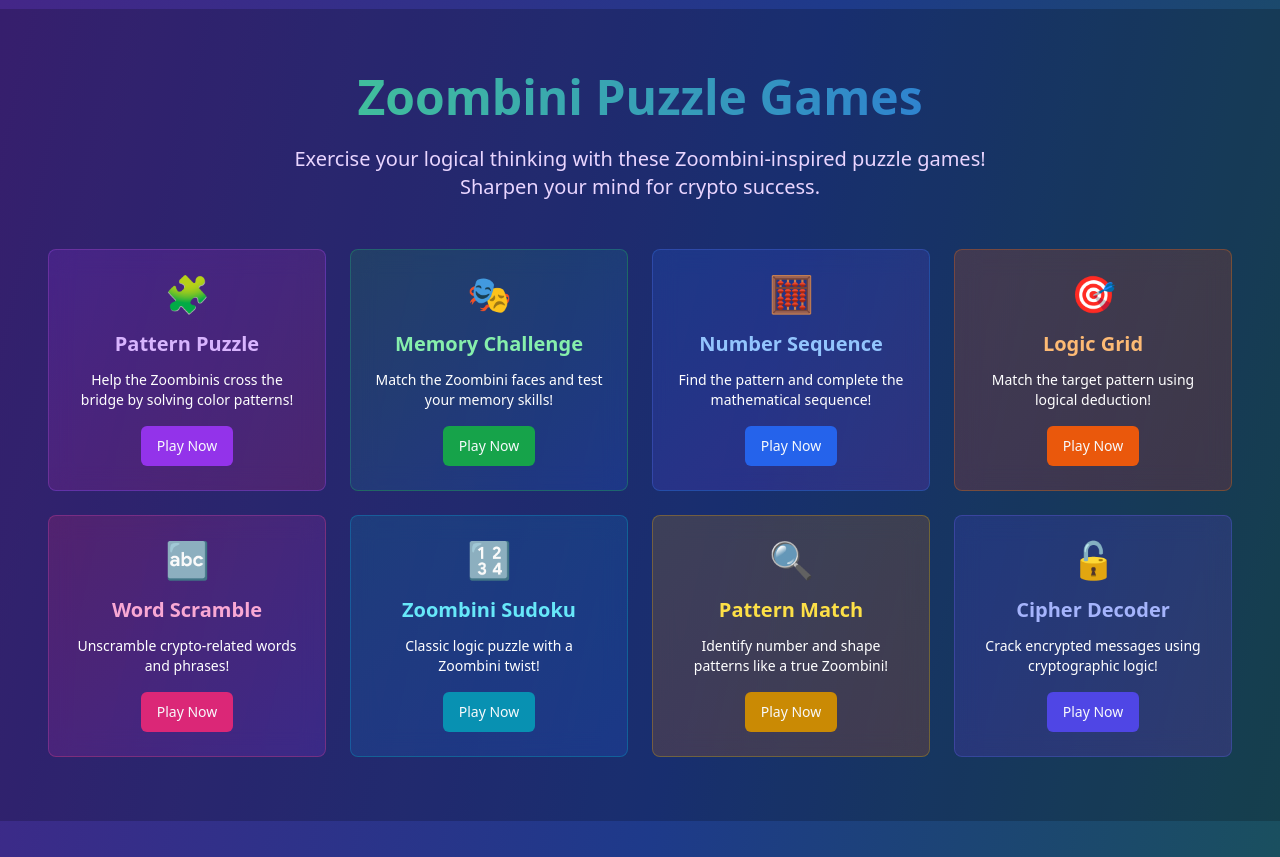
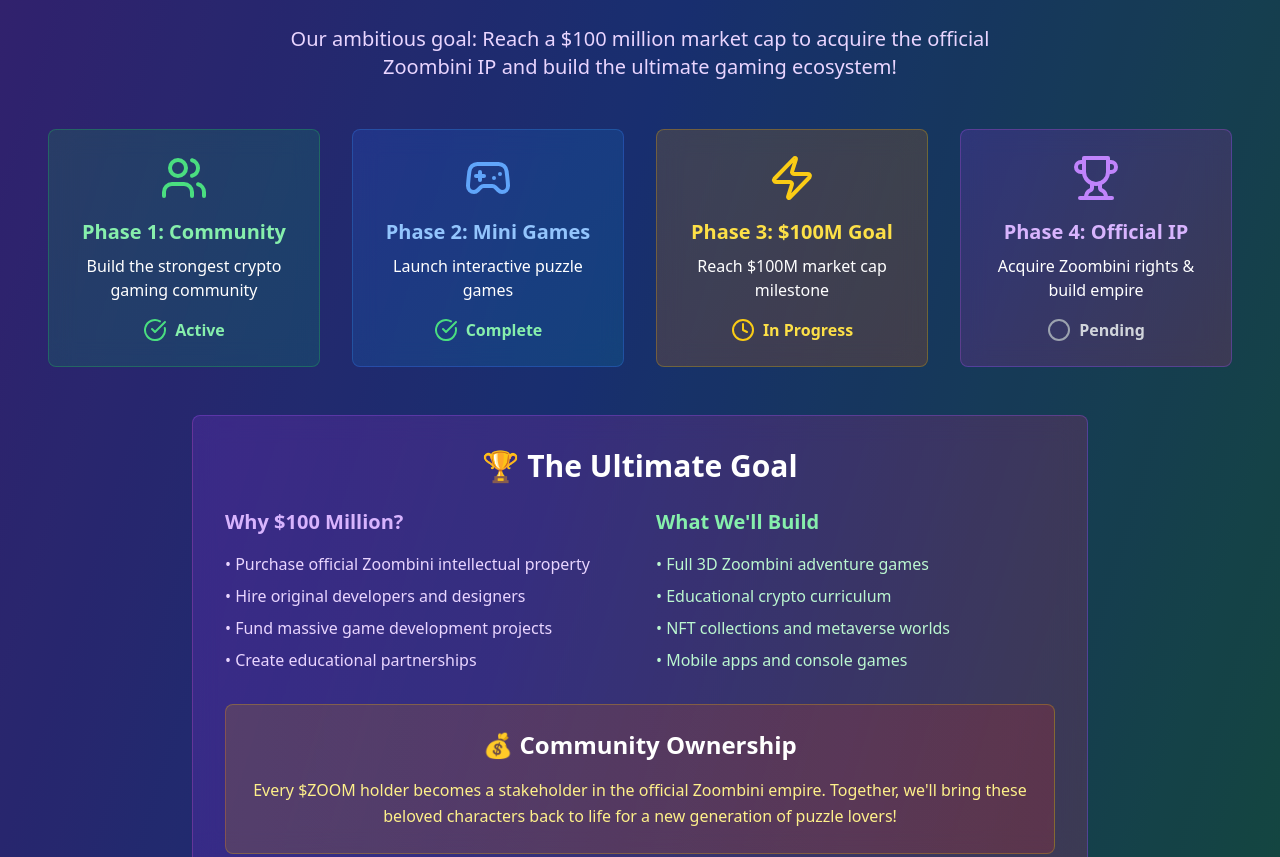
Before and after one commit to Jperi24/zoombinis-sol-quests, a React (Vite) app: page / in a window 1280 px wide. Shown: the part 1943-2800 px from the top of the page. Built offline with nearby package versions, Linux system fonts and the light colour scheme.

Commit message:
Refactor: Update community links, remove tokenomics, add roadmap
- Updated Twitter and TikTok buttons to "Follow"
- Removed the "Community View Stats" HTML
- Removed the Tokenomics section
- Added a Roadmap section with a $100M market cap goal
- Removed the "About" button from the navigation

```diff
--- a/src/components/Community.tsx
+++ b/src/components/Community.tsx
@@ -1,6 +1,6 @@
 
 import { Button } from "@/components/ui/button";
-import { MessageCircle, Twitter, Send, Users, Youtube } from "lucide-react";
+import { MessageCircle, Twitter, Send, Youtube } from "lucide-react";
 import { useNavigate } from "react-router-dom";
 
 export const Community = () => {
@@ -18,7 +18,7 @@ export const Community = () => {
           </p>
         </div>
 
-        <div className="grid grid-cols-1 md:grid-cols-2 lg:grid-cols-3 xl:grid-cols-6 gap-8 mb-12">
+        <div className="grid grid-cols-1 md:grid-cols-2 lg:grid-cols-3 xl:grid-cols-5 gap-8 mb-12">
           <div className="bg-gradient-to-br from-blue-600/20 to-cyan-600/20 backdrop-blur-md rounded-lg p-6 border border-blue-500/30 text-center">
             <Twitter className="w-12 h-12 text-blue-400 mx-auto mb-4" />
             <h3 className="text-xl font-bold text-blue-300 mb-2">Twitter/X</h3>
@@ -27,7 +27,7 @@ export const Community = () => {
               className="bg-blue-600 hover:bg-blue-700 w-full"
               onClick={() => window.open('https://x.com/ZoombiniOnSol', '_blank')}
             >
-              Follow @ZoombiniOnSol
+              Follow
             </Button>
           </div>
 
@@ -65,7 +65,7 @@ export const Community = () => {
               className="bg-red-600 hover:bg-red-700 w-full"
               onClick={() => window.open('https://www.tiktok.com/@zoombini_on_sol?is_from_webapp=1&sender_device=pc', '_blank')}
             >
-              Follow @zoombini_on_sol
+              Follow
             </Button>
           </div>
 
@@ -78,15 +78,6 @@ export const Community = () => {
               onClick={() => window.open('https://www.youtube.com/@zoombinionsol', '_blank')}
             >
               Subscribe
-            </Button>
-          </div>
-
-          <div className="bg-gradient-to-br from-green-600/20 to-teal-600/20 backdrop-blur-md rounded-lg p-6 border border-green-500/30 text-center">
-            <Users className="w-12 h-12 text-green-400 mx-auto mb-4" />
-            <h3 className="text-xl font-bold text-green-300 mb-2">Community</h3>
-            <p className="text-white mb-4">5,000+ Members</p>
-            <Button className="bg-green-600 hover:bg-green-700 w-full">
-              View Stats
             </Button>
           </div>
         </div>
--- a/src/components/Navigation.tsx
+++ b/src/components/Navigation.tsx
@@ -27,21 +27,15 @@ export const Navigation = () => {
           </div>
 
           <div className="hidden md:flex space-x-6">
-            <button onClick={() => scrollToSection('about')} className="text-white hover:text-purple-300 transition-colors">
-              About
-            </button>
             <button onClick={() => scrollToSection('games')} className="text-white hover:text-purple-300 transition-colors">
               Games
-            </button>
-            <button onClick={() => scrollToSection('tokenomics')} className="text-white hover:text-purple-300 transition-colors">
-              Tokenomics
             </button>
             <button onClick={() => scrollToSection('roadmap')} className="text-white hover:text-purple-300 transition-colors">
               Roadmap
             </button>
-            <Button className="bg-gradient-to-r from-purple-600 to-pink-600 hover:from-purple-700 hover:to-pink-700">
-              Buy $ZOOM
-            </Button>
+            <div className="bg-black/30 backdrop-blur-md rounded-lg px-4 py-2 border border-yellow-500/30">
+              <span className="text-yellow-400 font-bold">🚀 COMING SOON</span>
+            </div>
           </div>
 
           <div className="md:hidden">
@@ -54,21 +48,15 @@ export const Navigation = () => {
         {isOpen && (
           <div className="md:hidden bg-black/40 backdrop-blur-md rounded-lg mt-2 p-4">
             <div className="flex flex-col space-y-4">
-              <button onClick={() => scrollToSection('about')} className="text-white hover:text-purple-300 transition-colors text-left">
-                About
-              </button>
               <button onClick={() => scrollToSection('games')} className="text-white hover:text-purple-300 transition-colors text-left">
                 Games
-              </button>
-              <button onClick={() => scrollToSection('tokenomics')} className="text-white hover:text-purple-300 transition-colors text-left">
-                Tokenomics
               </button>
               <button onClick={() => scrollToSection('roadmap')} className="text-white hover:text-purple-300 transition-colors text-left">
                 Roadmap
               </button>
-              <Button className="bg-gradient-to-r from-purple-600 to-pink-600 hover:from-purple-700 hover:to-pink-700 w-full">
-                Buy $ZOOM
-              </Button>
+              <div className="bg-black/30 backdrop-blur-md rounded-lg px-4 py-2 border border-yellow-500/30 text-center">
+                <span className="text-yellow-400 font-bold">🚀 COMING SOON</span>
+              </div>
             </div>
           </div>
         )}
--- a/src/components/Roadmap.tsx
+++ b/src/components/Roadmap.tsx
@@ -1,5 +1,5 @@
 
-import { CheckCircle, Circle, Clock } from "lucide-react";
+import { CheckCircle, Circle, Clock, Trophy, Gamepad2, Users, Zap } from "lucide-react";
 
 export const Roadmap = () => {
   return (
@@ -7,20 +7,88 @@ export const Roadmap = () => {
       <div className="container mx-auto">
         <div className="text-center mb-12">
           <h2 className="text-5xl font-bold text-transparent bg-clip-text bg-gradient-to-r from-cyan-400 to-purple-600 mb-6">
-            Zoombini Journey
+            The $100M Vision
           </h2>
           <p className="text-xl text-purple-200 max-w-3xl mx-auto">
-            Join us on the logical adventure to building the most engaging educational crypto ecosystem on Solana!
+            Our ambitious goal: Reach a $100 million market cap to acquire the official Zoombini IP and build the ultimate gaming ecosystem!
           </p>
         </div>
 
-        <div className="mt-12 text-center">
-          <div className="bg-gradient-to-r from-purple-600/20 to-pink-600/20 backdrop-blur-md rounded-lg p-8 border border-purple-500/30 max-w-2xl mx-auto">
-            <h3 className="text-2xl font-bold text-white mb-4">🎯 Our Vision</h3>
-            <p className="text-purple-200 leading-relaxed">
-              To become the leading educational cryptocurrency that combines fun, learning, and financial growth.
-              Every Zoombini holder will be part of a community that values logic, problem-solving, and collective success.
-            </p>
+        <div className="grid grid-cols-1 md:grid-cols-2 lg:grid-cols-4 gap-8 mb-12">
+          <div className="bg-gradient-to-br from-green-600/20 to-emerald-600/20 backdrop-blur-md rounded-lg p-6 border border-green-500/30 text-center">
+            <Users className="w-12 h-12 text-green-400 mx-auto mb-4" />
+            <h3 className="text-xl font-bold text-green-300 mb-2">Phase 1: Community</h3>
+            <p className="text-white mb-4">Build the strongest crypto gaming community</p>
+            <div className="flex items-center justify-center">
+              <CheckCircle className="w-6 h-6 text-green-400" />
+              <span className="text-green-300 ml-2 font-semibold">Active</span>
+            </div>
+          </div>
+
+          <div className="bg-gradient-to-br from-blue-600/20 to-cyan-600/20 backdrop-blur-md rounded-lg p-6 border border-blue-500/30 text-center">
+            <Gamepad2 className="w-12 h-12 text-blue-400 mx-auto mb-4" />
+            <h3 className="text-xl font-bold text-blue-300 mb-2">Phase 2: Mini Games</h3>
+            <p className="text-white mb-4">Launch interactive puzzle games</p>
+            <div className="flex items-center justify-center">
+              <CheckCircle className="w-6 h-6 text-green-400" />
+              <span className="text-green-300 ml-2 font-semibold">Complete</span>
+            </div>
+          </div>
+
+          <div className="bg-gradient-to-br from-yellow-600/20 to-orange-600/20 backdrop-blur-md rounded-lg p-6 border border-yellow-500/30 text-center">
+            <Zap className="w-12 h-12 text-yellow-400 mx-auto mb-4" />
+            <h3 className="text-xl font-bold text-yellow-300 mb-2">Phase 3: $100M Goal</h3>
+            <p className="text-white mb-4">Reach $100M market cap milestone</p>
+            <div className="flex items-center justify-center">
+              <Clock className="w-6 h-6 text-yellow-400" />
+              <span className="text-yellow-300 ml-2 font-semibold">In Progress</span>
+            </div>
+          </div>
+
+          <div className="bg-gradient-to-br from-purple-600/20 to-pink-600/20 backdrop-blur-md rounded-lg p-6 border border-purple-500/30 text-center">
+            <Trophy className="w-12 h-12 text-purple-400 mx-auto mb-4" />
+            <h3 className="text-xl font-bold text-purple-300 mb-2">Phase 4: Official IP</h3>
+            <p className="text-white mb-4">Acquire Zoombini rights & build empire</p>
+            <div className="flex items-center justify-center">
+              <Circle className="w-6 h-6 text-gray-400" />
+              <span className="text-gray-300 ml-2 font-semibold">Pending</span>
+            </div>
+          </div>
+        </div>
+
+        <div className="max-w-4xl mx-auto">
+          <div className="bg-gradient-to-r from-purple-600/20 to-pink-600/20 backdrop-blur-md rounded-lg p-8 border border-purple-500/30">
+            <h3 className="text-3xl font-bold text-white mb-6 text-center">🏆 The Ultimate Goal</h3>
+
+            <div className="grid grid-cols-1 md:grid-cols-2 gap-8">
+              <div className="space-y-4">
+                <h4 className="text-xl font-bold text-purple-300">Why $100 Million?</h4>
+                <ul className="text-purple-200 space-y-2">
+                  <li>• Purchase official Zoombini intellectual property</li>
+                  <li>• Hire original developers and designers</li>
+                  <li>• Fund massive game development projects</li>
+                  <li>• Create educational partnerships</li>
+                </ul>
+              </div>
+
+              <div className="space-y-4">
+                <h4 className="text-xl font-bold text-green-300">What We'll Build</h4>
+                <ul className="text-green-200 space-y-2">
+                  <li>• Full 3D Zoombini adventure games</li>
+                  <li>• Educational crypto curriculum</li>
+                  <li>• NFT collections and metaverse worlds</li>
+                  <li>• Mobile apps and console games</li>
+                </ul>
+              </div>
+            </div>
+
+            <div className="mt-8 p-6 bg-gradient-to-r from-yellow-600/20 to-red-600/20 rounded-lg border border-yellow-500/30">
+              <h4 className="text-2xl font-bold text-white mb-4 text-center">💰 Community Ownership</h4>
+              <p className="text-yellow-200 text-center leading-relaxed">
+                Every $ZOOM holder becomes a stakeholder in the official Zoombini empire.
+                Together, we'll bring these beloved characters back to life for a new generation of puzzle lovers!
+              </p>
+            </div>
           </div>
         </div>
       </div>
--- a/src/pages/Index.tsx
+++ b/src/pages/Index.tsx
@@ -1,8 +1,6 @@
 
 import { Hero } from "@/components/Hero";
-import { About } from "@/components/About";
 import { Games } from "@/components/Games";
-import { Tokenomics } from "@/components/Tokenomics";
 import { Roadmap } from "@/components/Roadmap";
 import { Community } from "@/components/Community";
 import { Navigation } from "@/components/Navigation";
@@ -13,9 +11,7 @@ const Index = () => {
     <div className="min-h-screen bg-gradient-to-br from-purple-900 via-blue-900 to-green-800">
       <Navigation />
       <Hero />
-      <About />
       <Games />
-      <Tokenomics />
       <Roadmap />
       <Community />
       <Footer />
```
